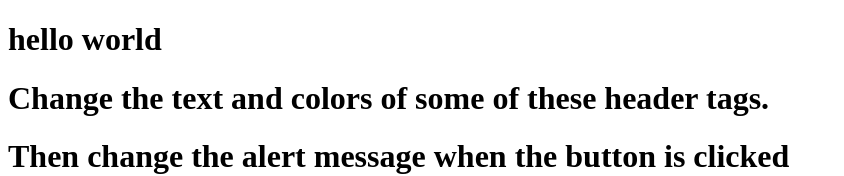
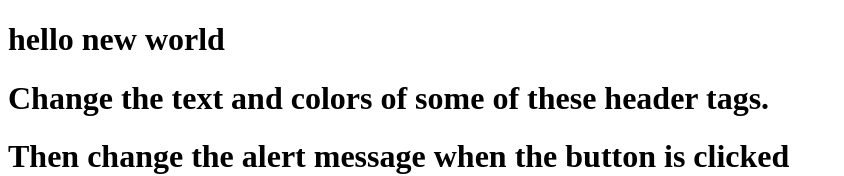
Before and after one commit to Cosninety/websitedemo, a plain HTML site: page index.html in a window 1280 px wide. Shown: the top 176 px of the page, without its empty margins (0-844 px from the left). Drawn offline with Linux system fonts and the light colour scheme.

Commit message:
version 2 hello new world

```diff
--- a/index.html
+++ b/index.html
@@ -9,7 +9,7 @@
 </head>
 <body>
 
-<h1>hello world</h1>
+<h1>hello new world</h1>
 
 <!-- images https://codepen.io/Cosninety/pen/BaLXmYv?editors=1100 -->
 
```
